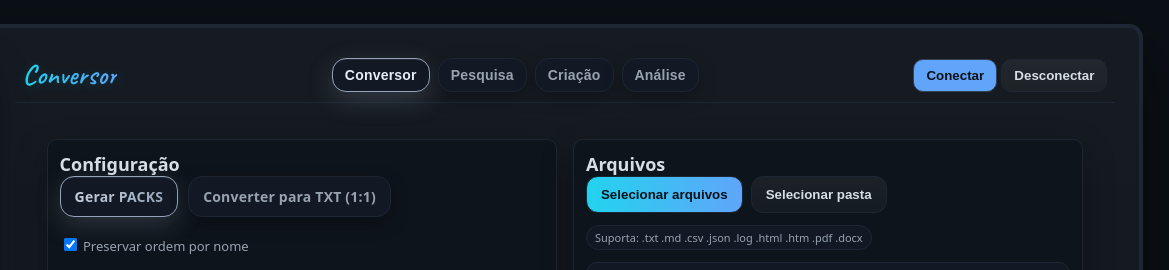
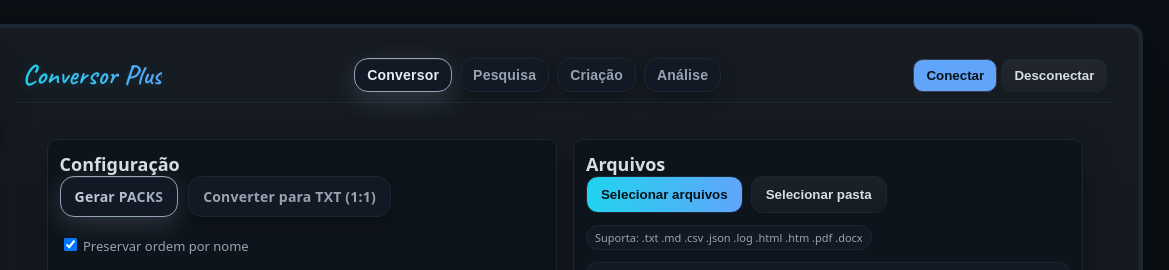
Before and after one commit to hdspcorp/Conversor-Plus, a plain HTML site: page index.html in a window 1280 px wide. Shown: the top 270 px of the page, 111-1280 px from the left. Drawn offline with nearby package versions, Linux system fonts and the light colour scheme; a script that the page names is missing.

Commit message:
Update brand name from 'Conversor' to 'Conversor Plus'

```diff
--- a/index.html
+++ b/index.html
@@ -562,7 +562,7 @@ mark{ background:#eab30833; border:1px solid #eab30855; border-radius:4px; paddi
   </nav>
   <!-- Topbar unificado (abas + Drive + assinatura) -->
   <div class="topbar" id="topbar">
-    <div class="brand">Conversor</div>
+    <div class="brand">Conversor Plus</div>
 
     <div class="tabs" id="tabsBar">
       <button class="seg" data-view="conversor"><span>Conversor</span></button>
```
